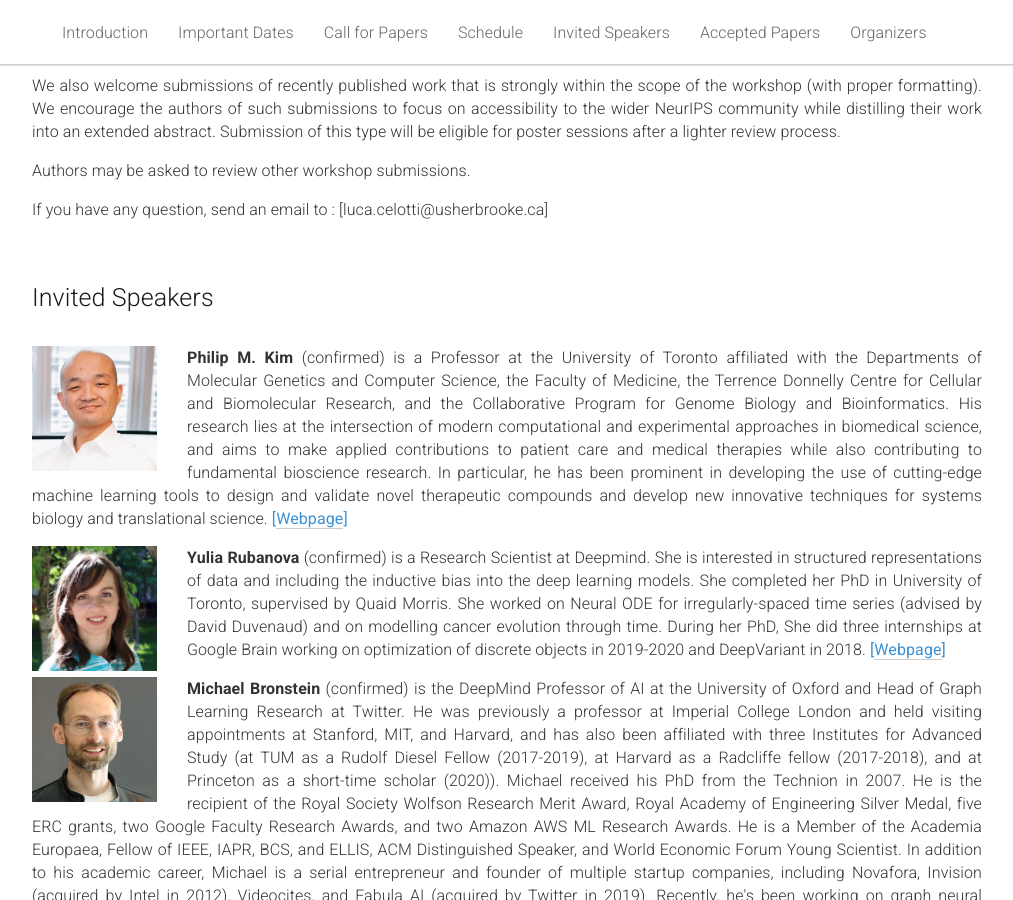
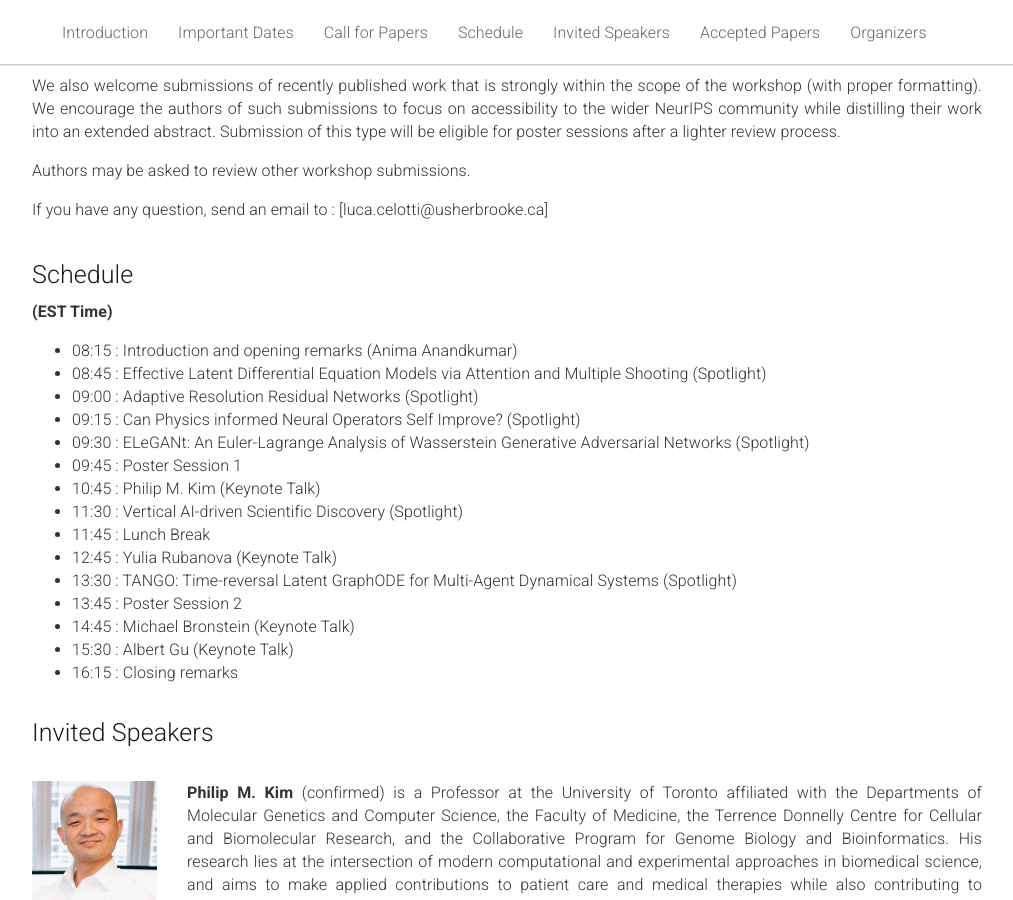
Before and after one commit to dlde-2023/dlde-2023.github.io, a Jekyll site: the page built from _pages/home.md, in a window 1280 px wide and 900 px high, scrolled down 1744 px. Shown: the whole window, without its empty margins (133-1146 px from the left). Built offline with Jekyll 4.4.1, drawn with Linux system fonts in a browser that asks for light colours.

Commit message:
minor changes

```diff
--- a/_pages/home.md
+++ b/_pages/home.md
@@ -151,6 +151,44 @@ Responding to demand from last year's attendees, <b>this year's edition will pla
   </div>
 
 </div><br>
+
+
+
+<div class="row" id="schedule">
+  <div class="col-xs-12">
+    <h2>Schedule</h2>
+  </div>
+</div>
+
+<div class="row">
+  <div class="col-xs-12">
+    <p><b>(EST Time) </b></p>
+    <ul>
+      <li>08:15 : Introduction and opening remarks (Anima Anandkumar) </li>
+
+      <li>08:45 : Effective Latent Differential Equation Models via Attention and Multiple Shooting (Spotlight) </li>
+      <li>09:00 : Adaptive Resolution Residual Networks (Spotlight) </li>
+      <li>09:15 : Can Physics informed Neural Operators Self Improve? (Spotlight) </li>
+      <li>09:30 : ELeGANt: An Euler-Lagrange Analysis of Wasserstein Generative Adversarial Networks (Spotlight) </li>
+
+      <li>09:45 : Poster Session 1 </li>
+      <li>10:45 : Philip M. Kim (Keynote Talk) </li>
+
+      <li>11:30 : Vertical AI-driven Scientific Discovery (Spotlight) </li>
+
+      <li>11:45 : Lunch Break </li>
+      <li>12:45 : Yulia Rubanova (Keynote Talk) </li>
+
+      <li>13:30 : TANGO: Time-reversal Latent GraphODE for Multi-Agent Dynamical Systems (Spotlight) </li>
+      <li>13:45 : Poster Session 2 </li>
+
+      <li>14:45 : Michael Bronstein (Keynote Talk) </li>
+      <li>15:30 : Albert Gu (Keynote Talk) </li>
+
+      <li>16:15 : Closing remarks </li>
+    </ul>
+  </div>
+</div>
 
 
 
```
